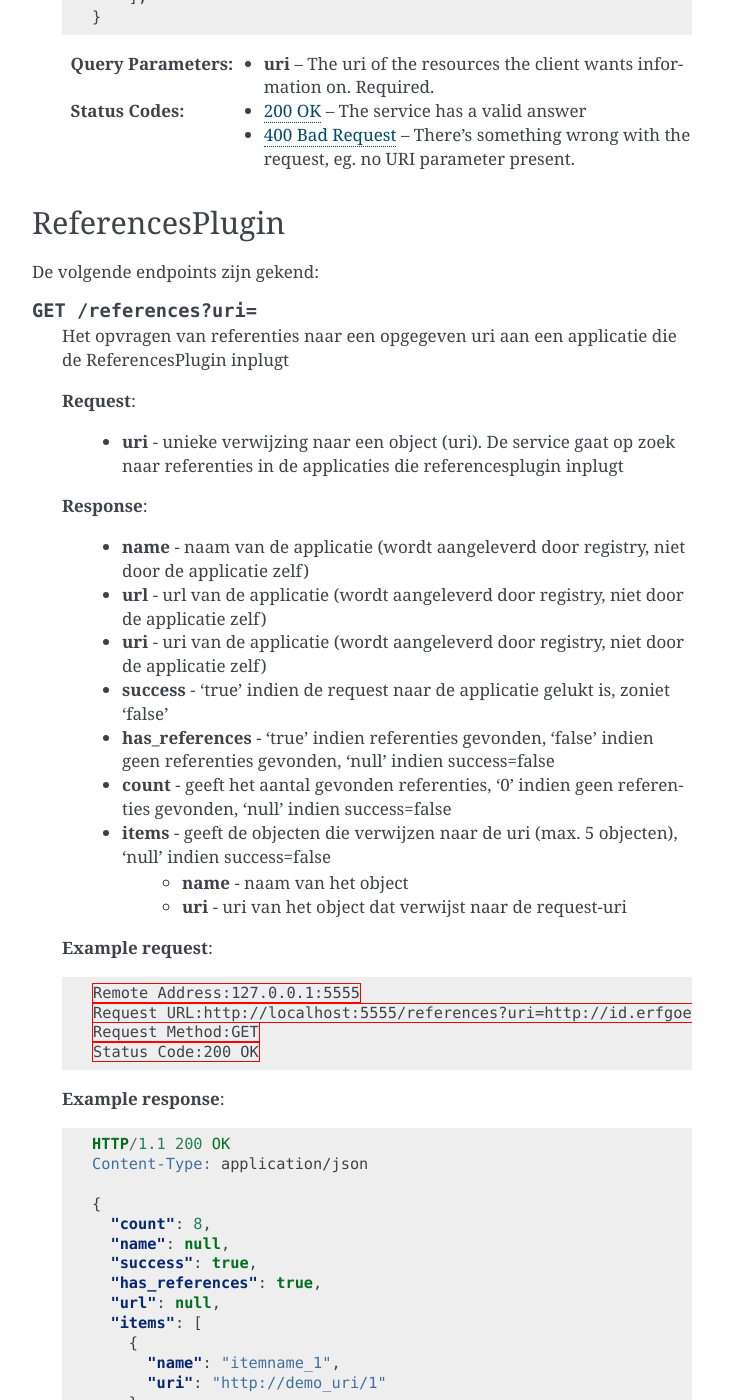
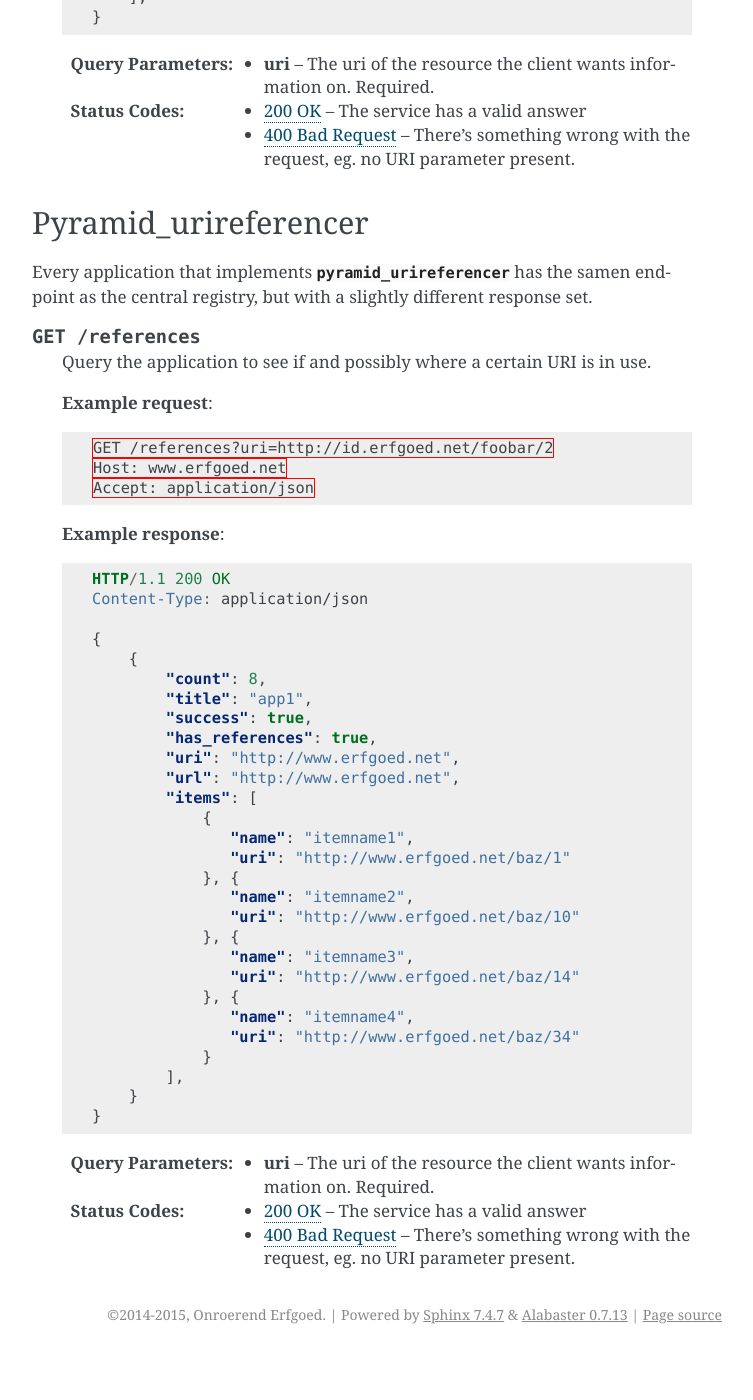
Before and after one commit to OnroerendErfgoed/uriregistry, a Sphinx documentation site: the page built from docs/source/service.rst, in a window 1280 px wide and 1400 px high, scrolled down 2057 px. Shown: the whole window, without its empty margins (388-1141 px from the left). Built offline with Sphinx 7.4.7, drawn with Linux system fonts in a browser that asks for light colours; after the commit the page ends 3411 px from its top, so only the background shows below that; some of the changed text lies outside the part shown.

Commit message:
Further service docs. Refs #3

```diff
--- a/docs/source/service.rst
+++ b/docs/source/service.rst
@@ -88,45 +88,29 @@
             ],
         }
 
-    :query uri: The uri of the resources the client wants information on. Required.
+    :query uri: The uri of the resource the client wants information on. Required.
     :statuscode 200: The service has a valid answer
     :statuscode 400: There's something wrong with the request, eg. no URI parameter present.
 
 
-----------------
-ReferencesPlugin
-----------------
+---------------------
+Pyramid_urireferencer
+---------------------
 
-De volgende endpoints zijn gekend:
+Every application that implements :mod:`pyramid_urireferencer` has the samen
+endpoint as the central registry, but with a slightly different response set.
 
-.. http:get:: /references?uri=
+.. http:get:: /references
 
-    Het opvragen van referenties naar een opgegeven uri aan een applicatie die de ReferencesPlugin inplugt
-
-    **Request**:
-
-        * **uri** - unieke verwijzing naar een object (uri). De service gaat op zoek naar referenties in de applicaties die referencesplugin inplugt
-
-    **Response**:
-
-        * **name** - naam van de applicatie (wordt aangeleverd door registry, niet door de applicatie zelf)
-        * **url** - url van de applicatie (wordt aangeleverd door registry, niet door de applicatie zelf)
-        * **uri** - uri van de applicatie (wordt aangeleverd door registry, niet door de applicatie zelf)
-        * **success** - 'true' indien de request naar de applicatie gelukt is, zoniet 'false'
-        * **has_references** - 'true' indien referenties gevonden, 'false' indien geen referenties gevonden, 'null' indien success=false
-        * **count** - geeft het aantal gevonden referenties, '0' indien geen referenties gevonden, 'null' indien success=false
-        * **items** - geeft de objecten die verwijzen naar de uri (max. 5 objecten), 'null' indien success=false
-            * **name** - naam van het object
-            * **uri** - uri van het object dat verwijst naar de request-uri
+    Query the application to see if and possibly where a certain URI is in use.
 
     **Example request**:
 
     .. sourcecode:: http
 
-        Remote Address:127.0.0.1:5555
-        Request URL:http://localhost:5555/references?uri=http://id.erfgoed.net/foobar/2
-        Request Method:GET
-        Status Code:200 OK
+        GET /references?uri=http://id.erfgoed.net/foobar/2
+        Host: www.erfgoed.net
+        Accept: application/json
 
     **Example response**:
 
@@ -136,32 +120,31 @@
         Content-Type: application/json
 
         {
-          "count": 8,
-          "name": null,
-          "success": true,
-          "has_references": true,
-          "url": null,
-          "items": [
             {
-              "name": "itemname_1",
-              "uri": "http://demo_uri/1"
-            },
-            {
-              "name": "itemname_2",
-              "uri": "http://demo_uri/2"
-            },
-            {
-              "name": "itemname_3",
-              "uri": "http://demo_uri/3"
-            },
-            {
-              "name": "itemname_4",
-              "uri": "http://demo_uri/4"
+                "count": 8,
+                "title": "app1",
+                "success": true,
+                "has_references": true,
+                "uri": "http://www.erfgoed.net",
+                "url": "http://www.erfgoed.net",
+                "items": [
+                    {
+                       "name": "itemname1",
+                       "uri": "http://www.erfgoed.net/baz/1"
+                    }, {
+                       "name": "itemname2",
+                       "uri": "http://www.erfgoed.net/baz/10"
+                    }, {
+                       "name": "itemname3",
+                       "uri": "http://www.erfgoed.net/baz/14"
+                    }, {
+                       "name": "itemname4",
+                       "uri": "http://www.erfgoed.net/baz/34"
+                    }
+                ],
             }
-          ],
-          "uri": null
         }
 
-    :statuscode 200: De opdracht is geslaagd.
-    :statuscode 403: U heeft geen toegang tot de service.
-    :statuscode 404: De service is niet beschikbaar.
+    :query uri: The uri of the resource the client wants information on. Required.
+    :statuscode 200: The service has a valid answer
+    :statuscode 400: There's something wrong with the request, eg. no URI parameter present.
```
